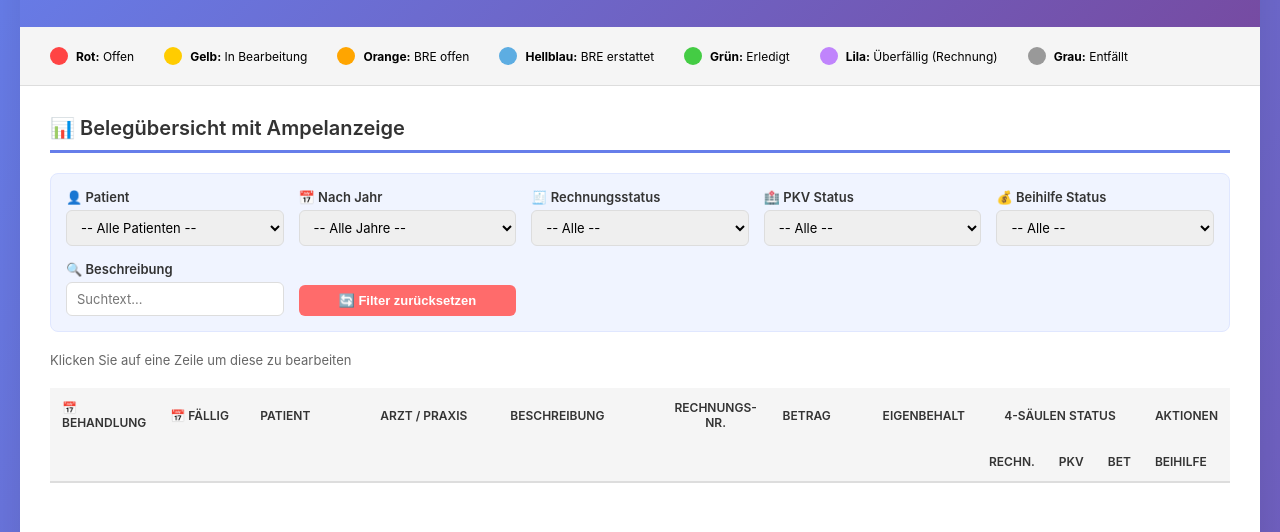
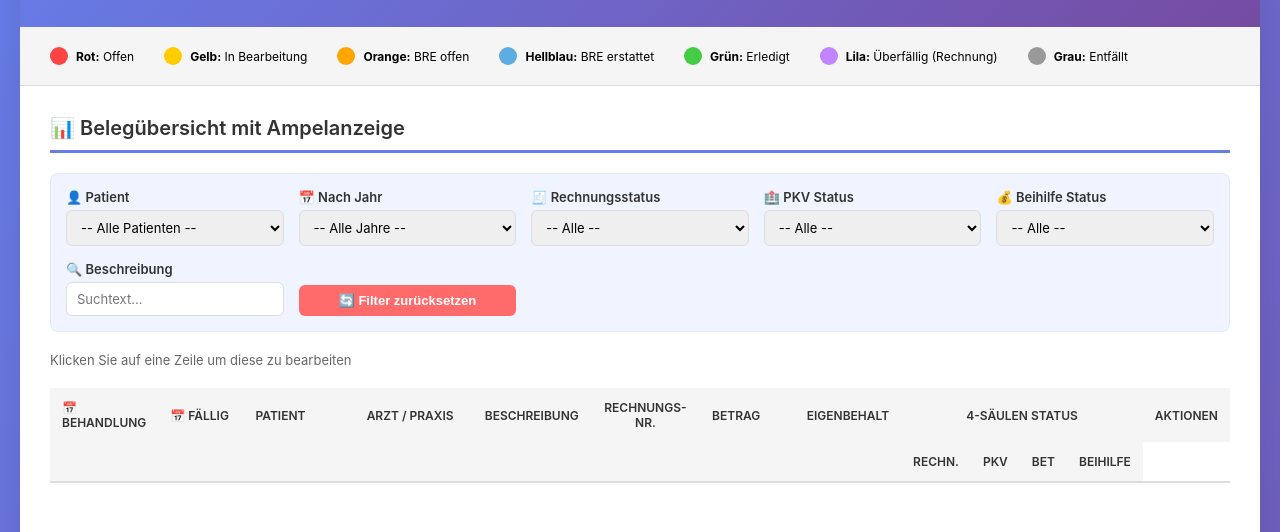
Before and after one commit to Xapier/beihilfe-planer, a website: page app/form_aufwendungen_status.html in a window 1280 px wide. Shown: the part 114-646 px from the top of the page. Drawn offline with Linux system fonts and the light colour scheme; no server answers.

Commit message:
fix: correct table header colspan for proper alignment
The second header row had colspan='9' but should be 8 to align
with the 8 preceding columns (Datum, Fällig, Patient, Arzt,
Beschreibung, Rechnungs-Nr, Betrag, Eigenbehalt).

```diff
--- a/app/form_aufwendungen_status.html
+++ b/app/form_aufwendungen_status.html
@@ -529,7 +529,7 @@
                         <th class="actions-col">Aktionen</th>
                     </tr>
                     <tr>
-                        <th colspan="9"></th>
+                        <th colspan="8"></th>
                         <th class="status-col" title="Rechnung">Rechn.</th>
                         <th class="status-col" title="PKV">PKV</th>
                         <th class="status-col" title="BET">BET</th>
```
